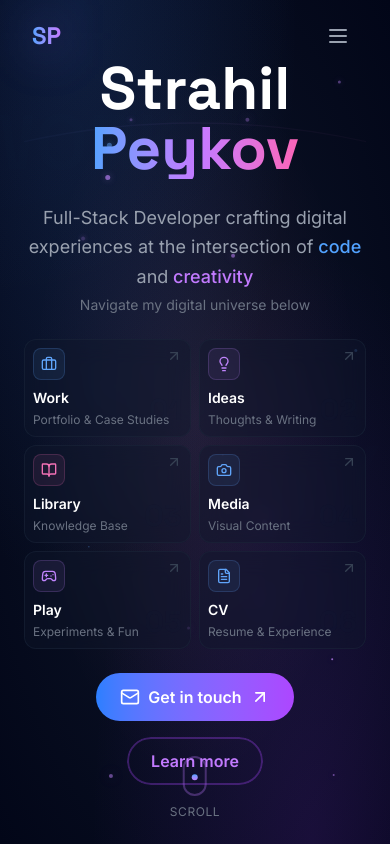
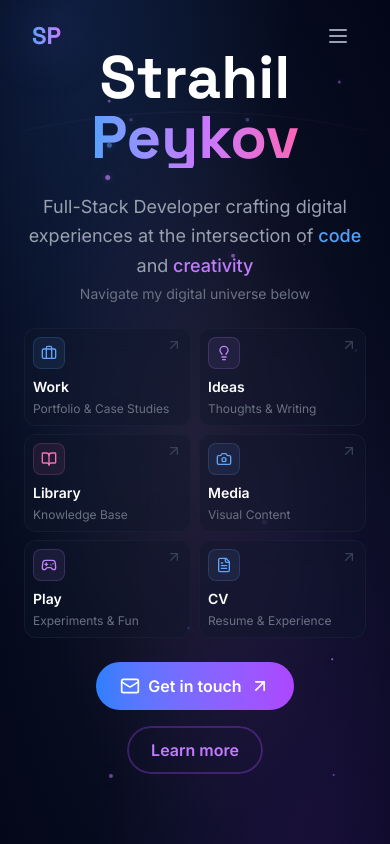
Before and after one commit to StrahilPeykov/strahil, a Next.js app: page / in a window 390 px wide. Shown: the top 844 px of the page. Built offline with nearby package versions, Linux system fonts and the light colour scheme.

Commit message:
scroll indicator

```diff
--- a/src/components/features/hero/HeroSection.tsx
+++ b/src/components/features/hero/HeroSection.tsx
@@ -13,7 +13,7 @@ export function HeroSection() {
   const { scrollToExplore } = useScrollToSection()
 
   return (
-    <section className="relative h-screen flex items-center justify-center px-6 py-12 overflow-hidden">
+    <section className="relative min-h-screen flex items-center justify-center px-6 py-12 overflow-hidden">
       <HeroBackground />
 
       {/* Content */}
@@ -102,7 +102,7 @@ export function HeroSection() {
           initial={{ opacity: 0, y: 20 }}
           animate={{ opacity: 1, y: 0 }}
           transition={{ duration: shouldReduceMotion ? 0 : 0.8, delay: 0.8 }}
-          className="flex flex-col sm:flex-row gap-4 justify-center items-center"
+          className="flex flex-col sm:flex-row gap-4 justify-center items-center mb-20 sm:mb-16"
         >
           <Link
             href="mailto:strahil.peykov@gmail.com"
--- a/src/components/features/hero/ScrollIndicator.tsx
+++ b/src/components/features/hero/ScrollIndicator.tsx
@@ -12,7 +12,7 @@ export function ScrollIndicator({ onScroll }: ScrollIndicatorProps) {
       initial={{ opacity: 0 }}
       animate={{ opacity: 1 }}
       transition={{ delay: 1.5 }}
-      className="absolute bottom-6 left-1/2 -translate-x-1/2"
+      className="absolute bottom-6 left-1/2 -translate-x-1/2 z-50 hidden sm:flex"
     >
       <button
         onClick={onScroll}
```
